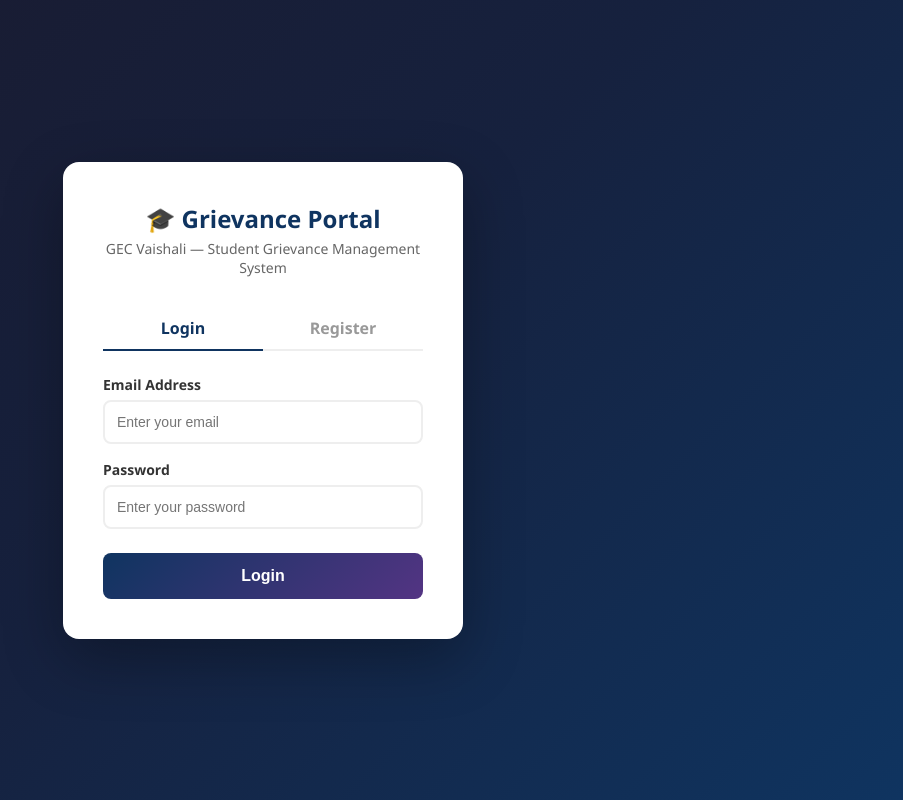
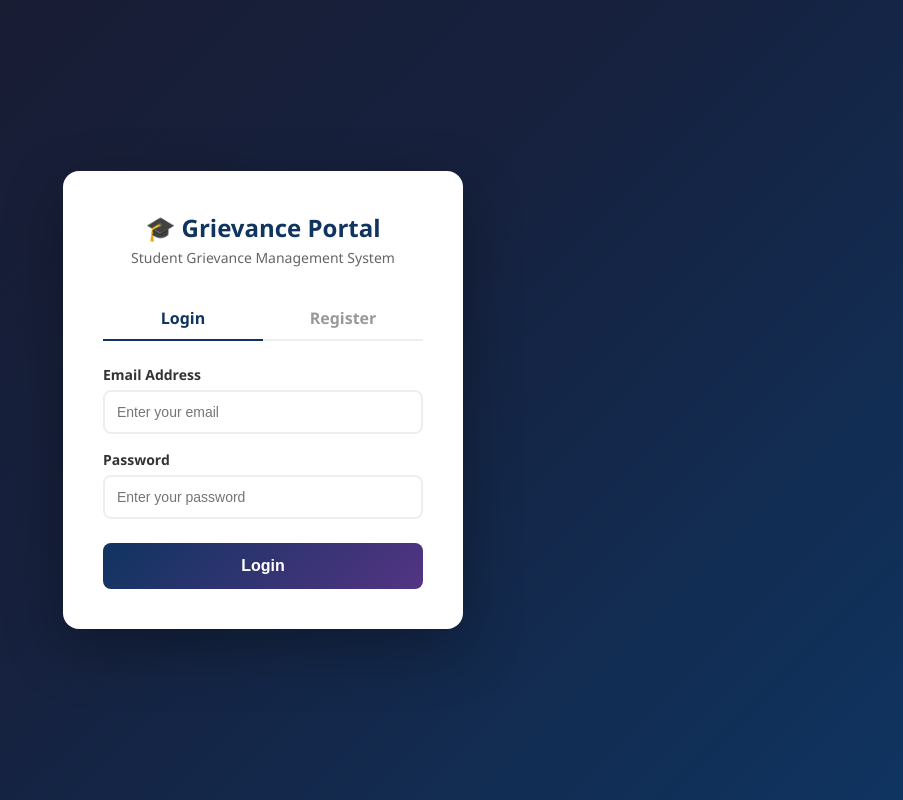
Before and after one commit to kumaripuja02/student-grievance-portal, a plain HTML site: page frontend/index.html in a window 1280 px wide. Shown: the whole page, without its empty margins (377-1280 px from the left). Drawn offline with Linux system fonts and the light colour scheme.

Commit message:
Remove GEC Vaishali from login page

```diff
--- a/frontend/index.html
+++ b/frontend/index.html
@@ -11,7 +11,7 @@
   <div class="container">
     <div class="logo">
       <h1>🎓 Grievance Portal</h1>
-      <p>GEC Vaishali — Student Grievance Management System</p>
+      <p>Student Grievance Management System</p>
     </div>
 
     <div class="tabs">
```
